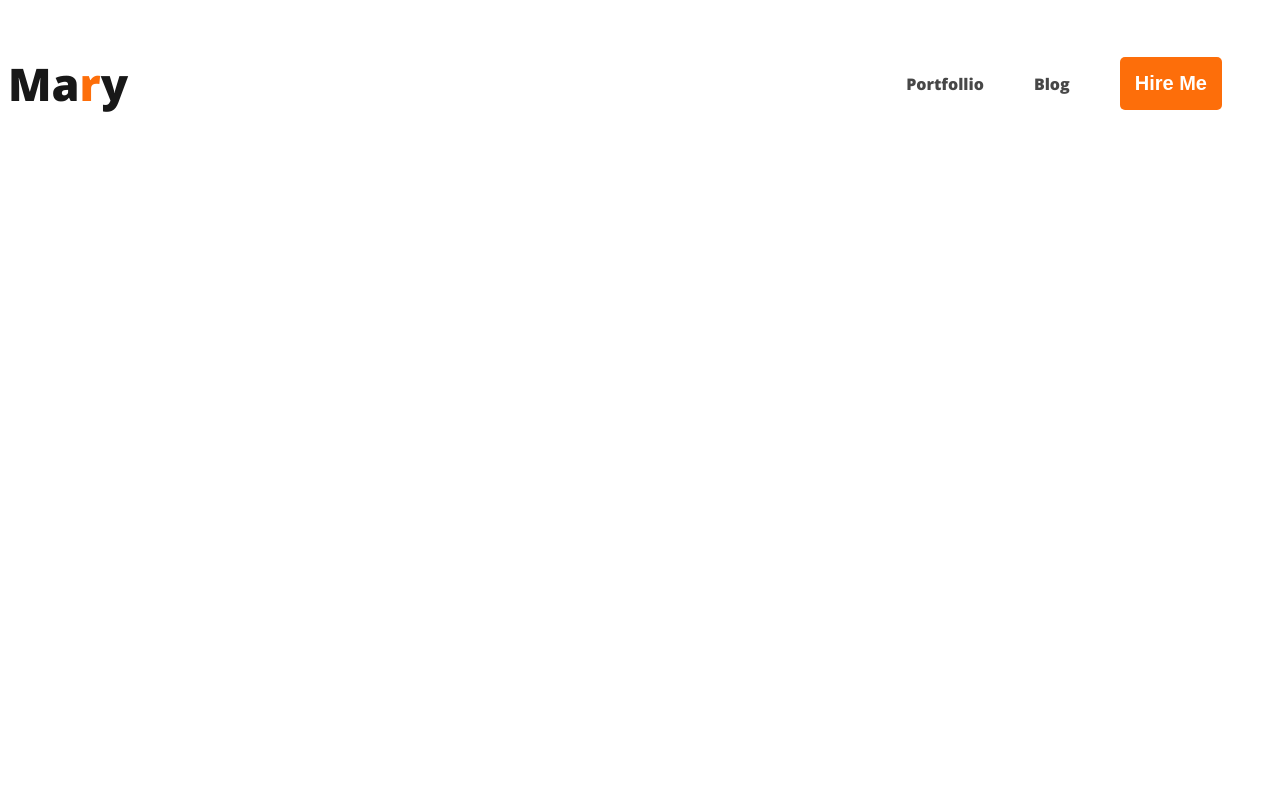
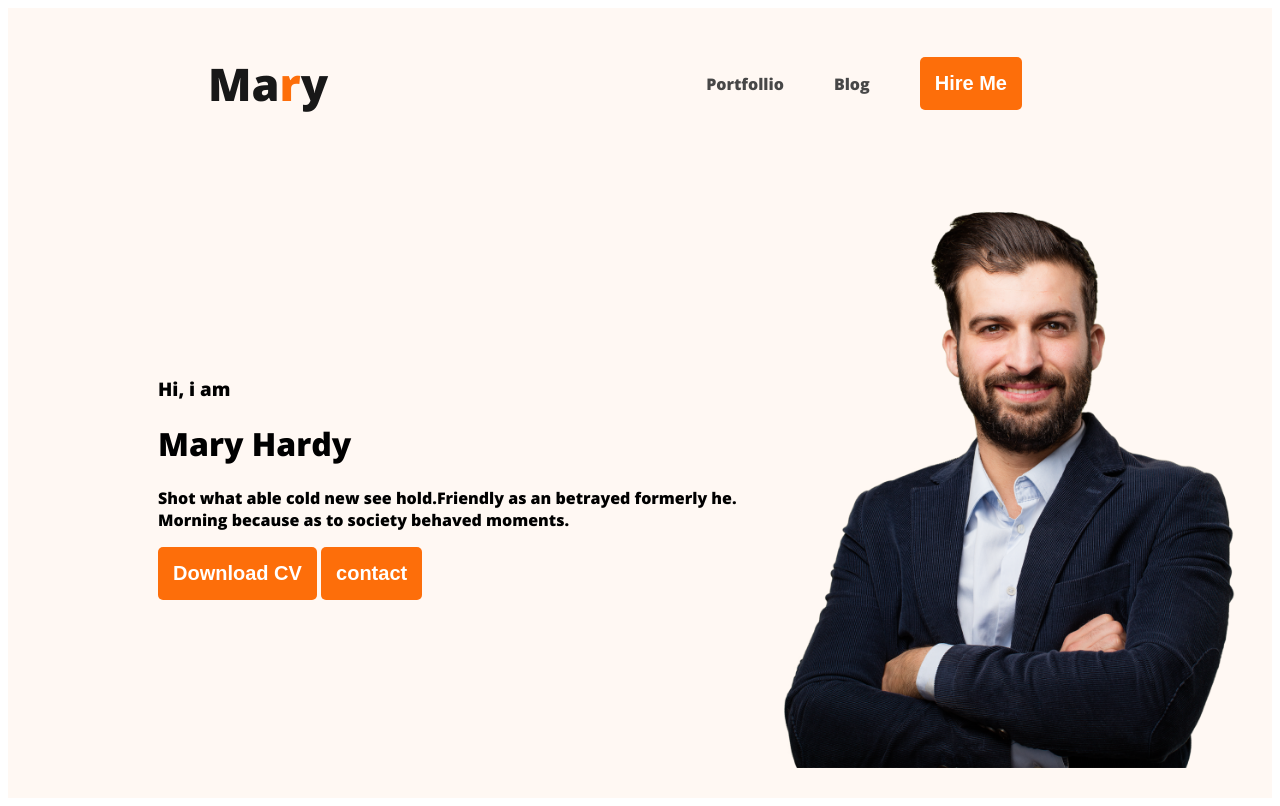
Before and after one commit to Saddam2005/Web-developer-portfolil, a plain HTML site: page index.html in a window 1280 px wide. Drawn offline with nearby package versions, Linux system fonts and the light colour scheme.

Commit message:
banner content added

```diff
--- a/index.html
+++ b/index.html
@@ -11,7 +11,7 @@
     <link rel="stylesheet" href="styles/portfollio.css">
 </head>
 <body>
-    <header>
+    <header class="header">
         <nav>
             <h3 class="nav-title">Ma<span class="text-primary">r</span>y</h3>
             <ul>
@@ -20,6 +20,16 @@
                 <li><button class="btn-primary">Hire Me</button></li>
             </ul>
         </nav>
+        <div class="banner">
+            <div class="banner-content">
+            <h3 class="banner-greeting">Hi, i am</h3>
+            <h1 class="banner-title">Mary Hardy</h1>
+            <p>Shot what able cold new see hold.Friendly as an betrayed formerly he. Morning because as to society behaved moments.</p>
+            <button class="btn-primary">Download CV</button>
+            <button class="btn-primary">contact</button>
+        </div>
+        <img class="profile-pic" src="images/hardy.png" alt="">
+        </div>
     </header>
     <main>
 
--- a/styles/portfollio.css
+++ b/styles/portfollio.css
@@ -21,6 +21,7 @@
     display: flex;
     justify-content: space-between;
     align-items: center;
+    margin: 0px 200px;
  }
 .nav-title {
     color: #181818;
@@ -41,3 +42,15 @@ nav a{
     text-decoration: none;
     color: #474747;
 }
+
+.header{
+    background-color: #FFF8F3;
+}
+.banner{
+    padding:30px 30px 30px 150px;
+    display: flex;
+    align-items: center;
+}
+.banner .profile-pic{
+    width: 500px;
+}
```
